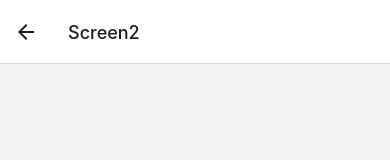
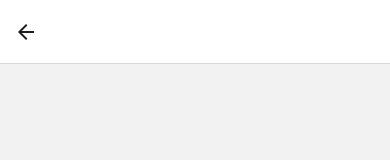
Before and after one commit to chrisspenceratx/chat-app, a React Native app: screen /Screen1 in a window 390 px wide. Both pictures are taken after a click on the button "GO TO SCREEN 2". Shown: the top 160 px of the page. Built offline with nearby package versions, Linux system fonts and the light colour scheme.

Commit message:
added BackgroundImage

```diff
--- a/components/Screen1.js
+++ b/components/Screen1.js
@@ -15,8 +15,8 @@ const Screen1 = ({ navigation }) => {
       />
       <Button
         title="Go to Screen 2"
-        onPress={() => navigation.navigate('Screen2')}
-      />
+        onPress={() => navigation.navigate('Screen2', { name: name})}
+        />
     </View>
   );
 }
--- a/components/Screen2.js
+++ b/components/Screen2.js
@@ -1,6 +1,13 @@
+import { useEffect } from 'react';
 import { StyleSheet, View, Text } from 'react-native';
 
-const Screen2 = () => {
+const Screen2 = ({ route, navigation }) => {
+  const { name } = route.params;
+
+  useEffect(() => {
+    navigation.setOptions({ title: name });
+  }, []);
+
  return (
    <View style={styles.container}>
      <Text>Hello Screen2!</Text>
@@ -9,11 +16,11 @@ const Screen2 = () => {
 }
 
 const styles = StyleSheet.create({
- container: {
-   flex: 1,
-   justifyContent: 'center',
-   alignItems: 'center'
- }
+  container: {
+    flex: 1,
+    justifyContent: 'center',
+    alignItems: 'center'
+  }
 });
 
 export default Screen2;
```
Also changed, not shown: assets/BackgroundImage.png (added).
